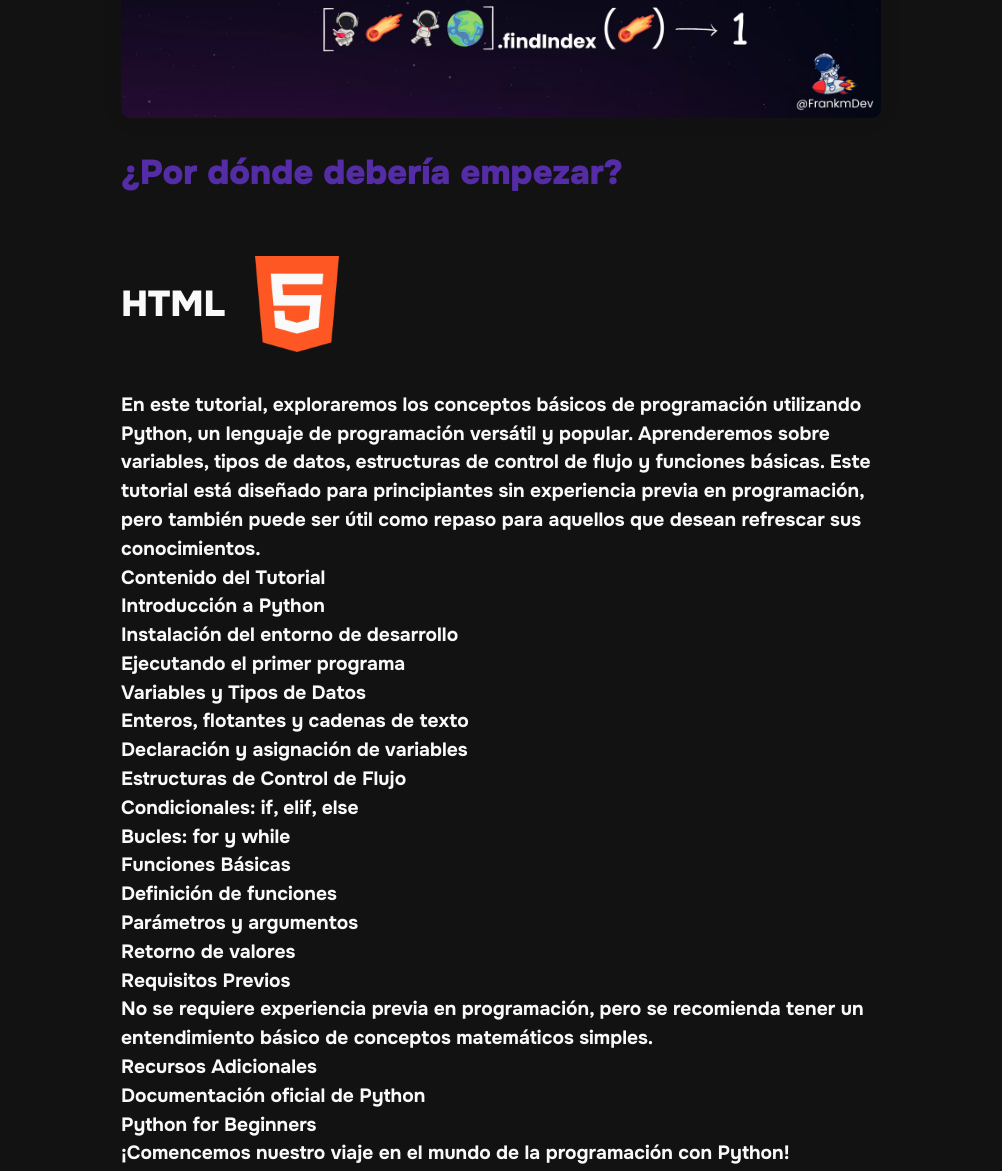
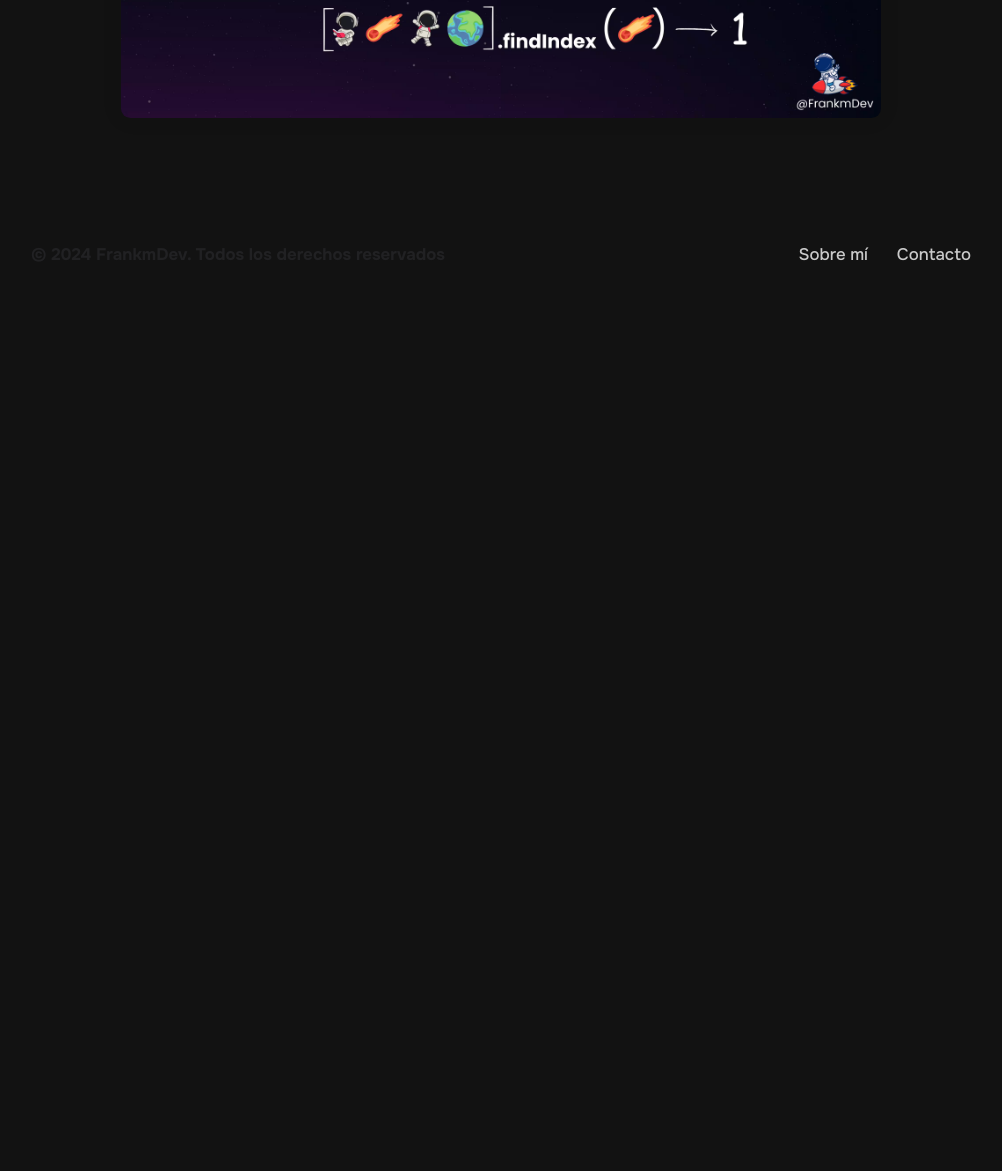
Before and after one commit to FrankmDev/frankm.dev, an Astro site: page /posts/arrays-javascript in a window 1280 px wide. Shown: the part 640-1811 px from the top of the page, without its empty margins (139-1141 px from the left). After the commit the page ends 974 px from the top, so only its background shows below. Built offline with nearby package versions, Linux system fonts and the light colour scheme; Astro itself is replaced by a stand-in of ours.

Commit message:
portfolio

```diff
--- a/astro.config.mjs
+++ b/astro.config.mjs
@@ -1,8 +1,7 @@
-import { defineConfig } from 'astro/config';
-
+import { defineConfig } from "astro/config";
 import tailwind from "@astrojs/tailwind";
 
 // https://astro.build/config
 export default defineConfig({
-  integrations: [tailwind()]
+  integrations: [tailwind()],
 });
--- a/src/components/Footer.astro
+++ b/src/components/Footer.astro
@@ -34,6 +34,7 @@ const currentYear = new Date().getFullYear();
   @media (767px>=width) {
     footer {
       text-align: center;
+      padding: 0 0.5rem;
     }
     .container {
       display: flex;
--- a/src/pages/index.astro
+++ b/src/pages/index.astro
@@ -24,7 +24,7 @@ import Blog from "../components/Blog.astro";
       class="hero-img"
     />
   </div>
-  <h1 class="text-5xl">Hi! I'm Frank!</h1>
+  <h1 class="text-5xl">Hey, soy Frank!</h1>
   <div class="flex gap-4 items-center justify-center">
     <span class="bg-white text-main text-xl rounded-md py-1 px-2 m-3 font-black"
       >Frontend Developer</span
--- a/src/pages/posts/arrays-javascript.md
+++ b/src/pages/posts/arrays-javascript.md
@@ -7,38 +7,3 @@ date: 2022-07-01
 author: "Astro Learner"
 slug: "arrays-javascript"
 ---
-
-<h1 class='postTitle'>¿Por dónde debería empezar?</h1>
-
-<div class='flex gap-5 items-center'>
-    <h2 class='text-3xl font-black'>HTML</h2>
-    <img src='/Logos/HTML.webp' class='size-20 my-8'>
-</div>
-En este tutorial, exploraremos los conceptos básicos de programación utilizando Python, un lenguaje de programación versátil y popular. Aprenderemos sobre variables, tipos de datos, estructuras de control de flujo y funciones básicas. Este tutorial está diseñado para principiantes sin experiencia previa en programación, pero también puede ser útil como repaso para aquellos que desean refrescar sus conocimientos.
-
-## Contenido del Tutorial
-
-1. Introducción a Python
-   - Instalación del entorno de desarrollo
-   - Ejecutando el primer programa
-2. Variables y Tipos de Datos
-   - Enteros, flotantes y cadenas de texto
-   - Declaración y asignación de variables
-3. Estructuras de Control de Flujo
-   - Condicionales: if, elif, else
-   - Bucles: for y while
-4. Funciones Básicas
-   - Definición de funciones
-   - Parámetros y argumentos
-   - Retorno de valores
-
-## Requisitos Previos
-
-No se requiere experiencia previa en programación, pero se recomienda tener un entendimiento básico de conceptos matemáticos simples.
-
-## Recursos Adicionales
-
-- [Documentación oficial de Python](https://docs.python.org/es/3/)
-- [Python for Beginners](https://www.python.org/about/gettingstarted/)
-
-¡Comencemos nuestro viaje en el mundo de la programación con Python!
--- a/src/pages/posts/frontend-roadmap.md
+++ b/src/pages/posts/frontend-roadmap.md
@@ -8,6 +8,7 @@ date: 2024-04-02
 author: "FrankmDev"
 ---
 
+<p>&nbsp</p>
 <h1 class='postTitle'>Primero, ¿qué es el desarrollo frontend?</h1>
 El desarrollo frontend se encarga de la parte visible de un sitio web o aplicación web, es decir, todo lo que el usuario ve e interactúa. Se centra en crear interfaces de usuario atractivas, intuitivas y fáciles de usar.<p>&nbsp</p>
 
@@ -73,3 +74,12 @@ Vue por último, destaca por su curva de aprendizaje suave y amigable para desar
 
 <p>&nbsp</p>
 <h1 class='postTitle'>Consejos adicionales</h1>
+
+<ol class="list-decimal list-inside">
+    <li class="mb-2">Comienza con proyectos pequeños, como crear una página web estática, y aumenta la dificultad gradualmente.</li>
+    <li class="mb-2">Utiliza recursos como tutoriales, cursos en línea y libros, y únete a comunidades de programadores para obtener ayuda y consejos.</li>
+    <li class="mb-2">Acepta los errores como parte del proceso de aprendizaje y sigue adelante aprendiendo de ellos.</li>
+    <li class="mb-2">Sé paciente y constante, ya que aprender a programar requiere tiempo y esfuerzo.</li>
+    <li class="mb-2">Participa en hackathones o concursos de programación y construye un portafolio en línea para mostrar tus habilidades.</li>
+    <li class="mb-2">Mantente al día con las últimas tendencias en desarrollo web.</li>
+</ol>
--- a/src/pages/posts/introduccion-react.md
+++ b/src/pages/posts/introduccion-react.md
@@ -7,10 +7,3 @@ slug: "introduccion-react"
 date: 2022-07-01
 author: "Astro Learner"
 ---
-
-<h1 class='postTitle'>¿Por dónde debería empezar?</h1>
-
-<div class='flex gap-5 items-center'>
-    <h2 class='text-3xl font-black'>HTML</h2>
-    <img src='/Logos/HTML.webp' class='size-20 my-8'>
-</div>
--- a/src/styles/global.css
+++ b/src/styles/global.css
@@ -61,14 +61,14 @@ a {
 /* POST STYLES */
 
 .postTitle {
-  font-size: 1.8rem;
+  font-size: 2rem;
   margin: 1rem 0;
-  color: var(--main-color);
+  color: #f0d698;
   font-weight: 900;
 }
 
 .postSubtitle {
-  color: #9e8ebe;
+  color: #b9a1d6;
   font-size: 1.5rem;
   margin: 1rem 0;
   font-weight: 900;
```
Also changed, not shown: package.json (line endings or trailing spaces), pnpm-lock.yaml.
